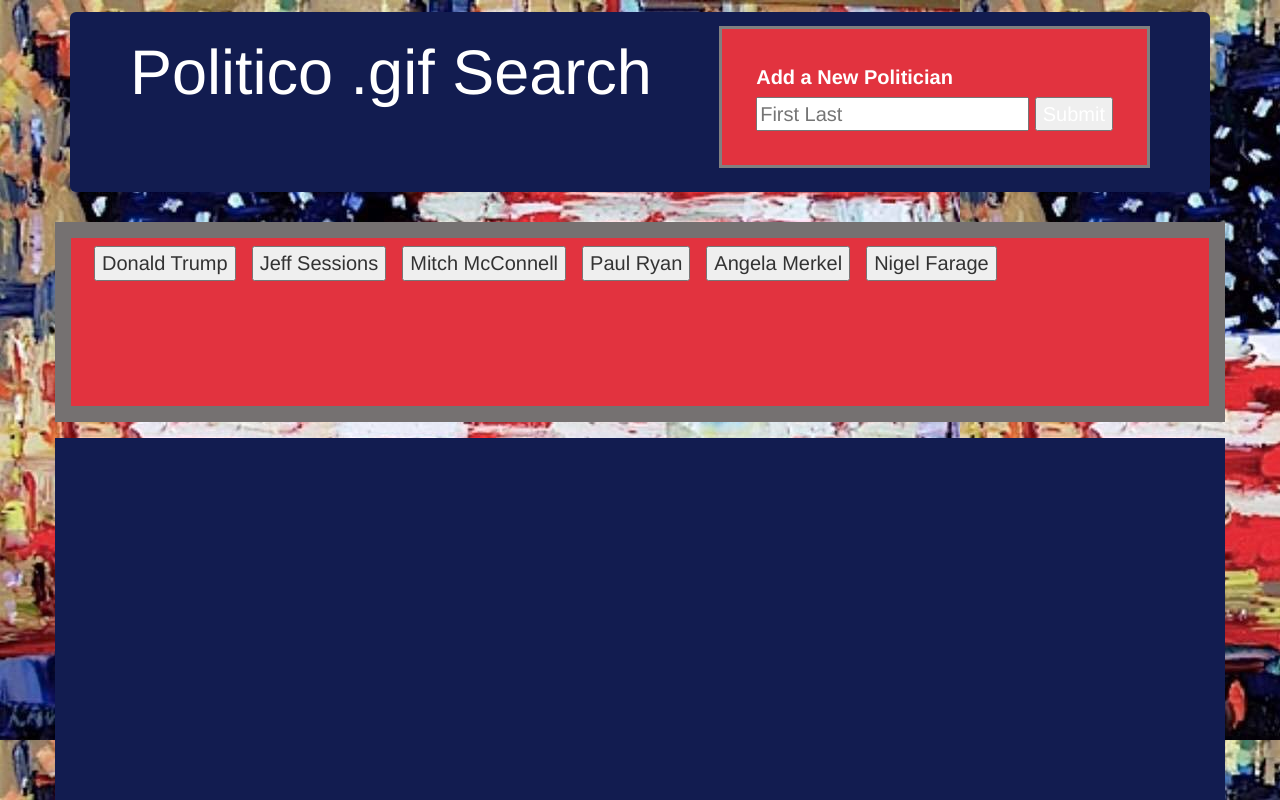
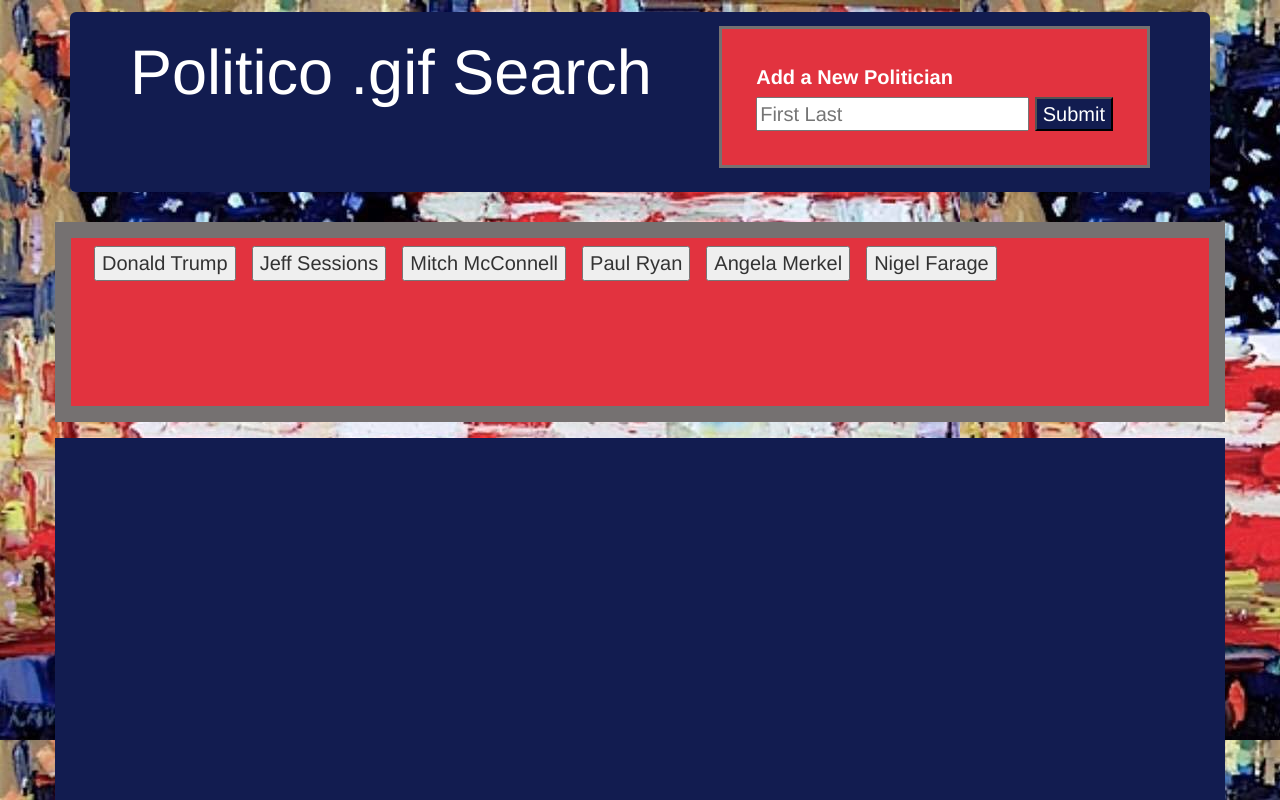
Before and after one commit to funduval/Giphy-Generator, a plain HTML site: page index.html in a window 1280 px wide. Shown: the top 800 px of the page. Drawn offline with nearby package versions, Linux system fonts and the light colour scheme.

Commit message:
more colors but who cares

```diff
--- a/assets/style.css
+++ b/assets/style.css
@@ -10,7 +10,7 @@
     padding: 4px 4px 4px 4px;
     border-style: solid;
     border-width: 2px;
-    border-color: #777777;
+    border-color: #757171;
     background-color: #eeeeee;
     color: #777777;
     font-size: 20px;
@@ -20,6 +20,13 @@
 body {
     background-image: url("../assets/images/American-Flag.jpg");
     font-size: 20px;
+}
+
+#add-name{
+
+    color:white;
+    background-color: #121c50;
+
 }
 
 .jumbotron {
@@ -38,7 +45,7 @@
 #side {
     display: inline;
     float: right;
-    border-color: grey;
+    border-color: #757171;
     border-style: solid;
     border-width: 3px;
     margin-top: 8px;
```
